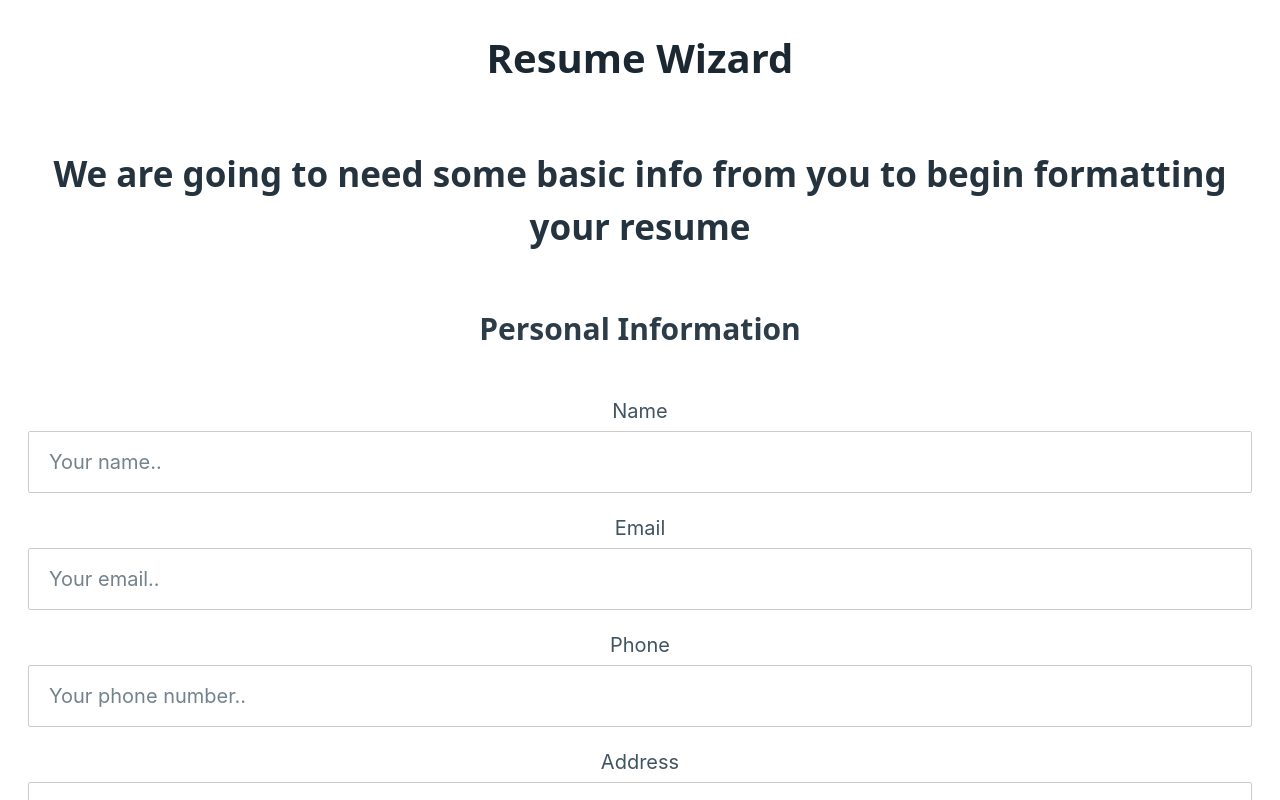
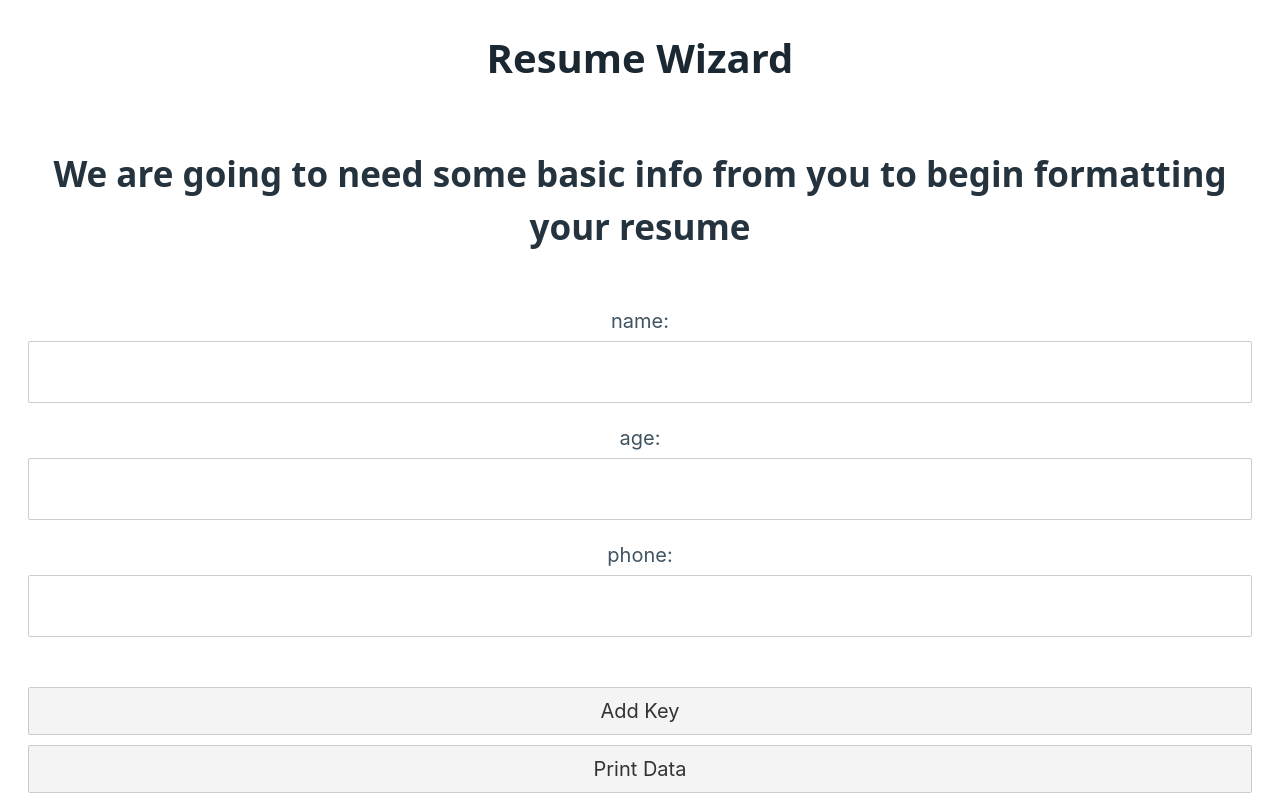
Before and after one commit to TheCaffeinatedCoders/Resume-Wizard-CruzHacks, a Svelte app in the folder frontend/: page / in a window 1280 px wide. Both pictures are taken after a click on the button "Get Started". Shown: the top 800 px of the page. Built offline with nearby package versions, Linux system fonts and the light colour scheme.

Commit message:
Dynamic inputs from dictionary with creation button

```diff
--- a/frontend/src/routes/Info.svelte
+++ b/frontend/src/routes/Info.svelte
@@ -1,10 +1,46 @@
 <script>
+    let count = 0;
+    let dictionary = {
+    name: "",
+    age: "",
+    phone: "",
+  };
+//   Create a funciton to append a new key and empty value into the dictionary
+    function addKey() {
+        dictionary[count] = "";
+        count++;
+        dictionary = {...dictionary};
+    }
+    function updateValue(key, event) {
+    dictionary[key] = event.target.value;
+  }
 
+  // Function to print all the data at the bottom of the screen on button press
+    function printData() {
+        let data = "";
+        for (let key in dictionary) {
+        data += key + ": " + dictionary[key] + "\n";
+        }
+        alert(data);
+    }
 </script>
 
 <h1>Resume Wizard</h1>
 <h2>We are going to need some basic info from you to begin formatting your resume</h2>
 <form>
+{#each Object.entries(dictionary) as [key, value]}
+  <div>
+    <label for={key}>{key}:</label>
+    <input id={key} bind:value={value} on:input={(event) => updateValue(key, event)} />
+  </div>
+{/each}
+</form>
+
+<button on:click={addKey}>Add Key</button>
+<button on:click={printData}>Print Data</button>
+
+
+<!-- <form>
     <h3>Personal Information</h3>
     <label for="name">Name</label>
     <input type="text" id="name" name="name" placeholder="Your name..">
@@ -51,5 +87,3 @@
     <label for = "skilli">Add More</label>
     <button type = "button" onclick = "alert('Added Skill Slot');">Add Skills</button>
     <!-- <input type ="button" id = "skilli" name="skilli"> -->
-
-</form>
```
